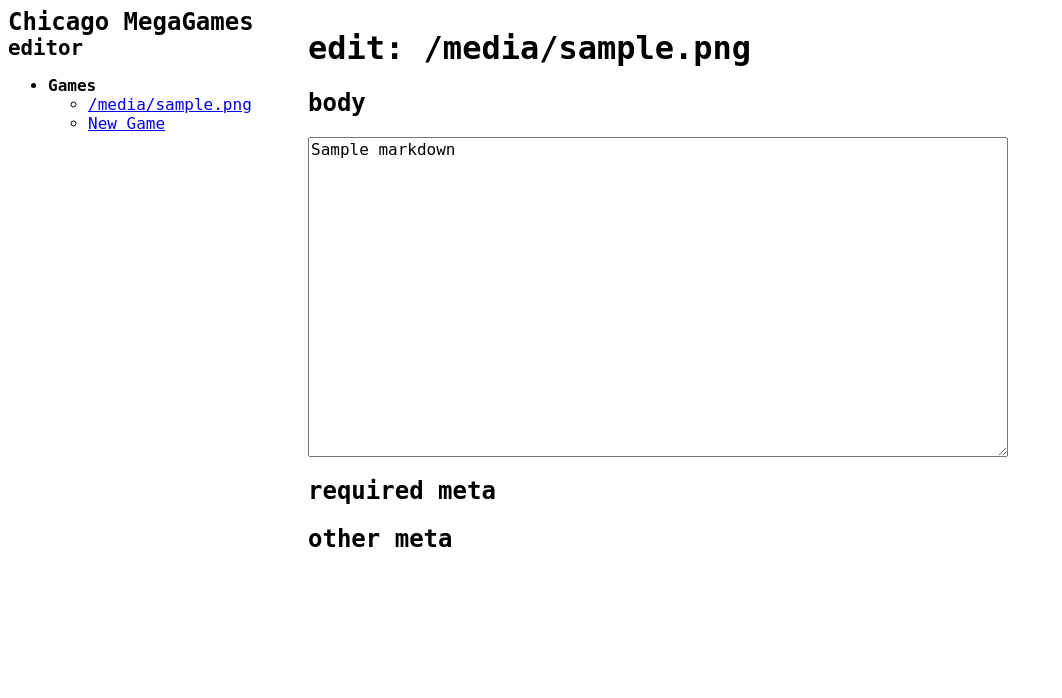
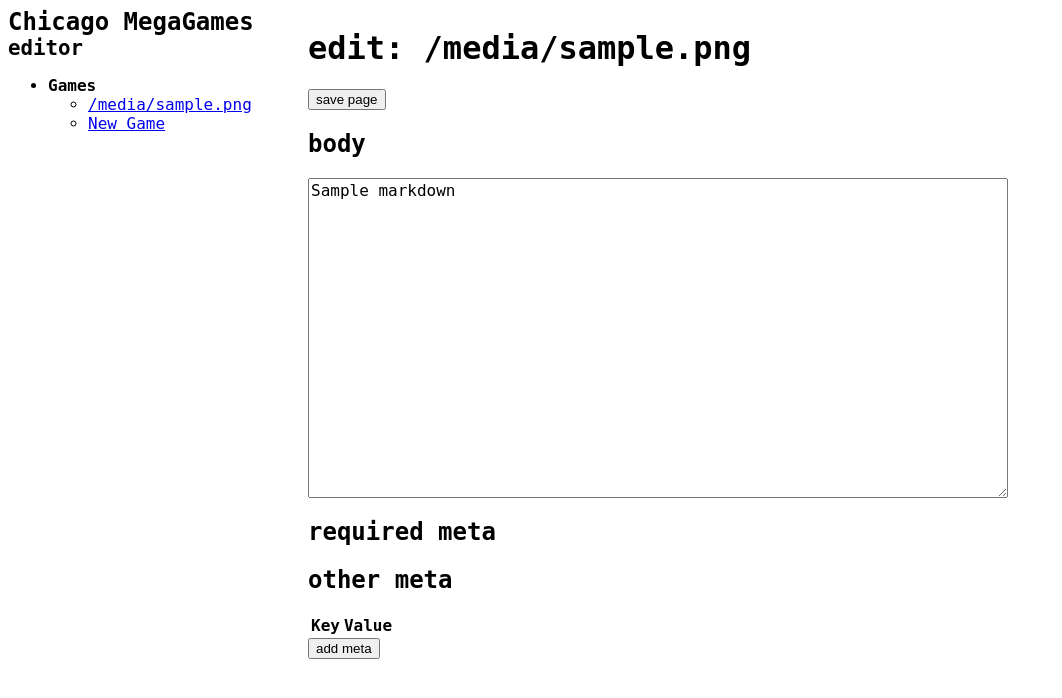
Before and after one commit to chicagomegagames/website-editor, a Flask app: template templates/edit.html in a window 1280 px wide. Shown: the top 698 px of the page, without its empty margins (0-1062 px from the left). Run offline with Flask 2, Linux system fonts and the light colour scheme; the template is opened without the code that fills it: most values are stand-ins (such as "Sample title", 1, 10 or a date in 2020); lists and menus that the app fills with data are empty.

Commit message:
First pass at updating page contents

```diff
--- a/app/server.py
+++ b/app/server.py
@@ -1,5 +1,6 @@
-from flask import Flask, render_template
-from .models import Game
+from flask import Flask, render_template, request, jsonify
+from .models import Game, InvalidModelError
+import sys
 
 app = Flask("makeme_admin")
 
@@ -25,8 +26,26 @@ def game(filename):
 @app.route("/game/<filename>/edit", methods=["GET", "POST"])
 def edit_game(filename):
     game = Game(filename)
-    # if request.method == "POST":
-    #   game.update(**request.form)
+    errors = []
+
+    if request.method == "POST":
+        # assumption: if you posted data to this route, it is
+        # valid json. gorrammit.
+        game.update(**request.form)
+        if not game.validate():
+            errors = game.errors
+        else:
+            game.save()
+
+        response = {}
+        if errors != []:
+            response["errors"] = errors
+            response["success"] = False
+        else:
+            response["success"] = True
+            response["model"] = game.serialize()
+
+        return jsonify(**response)
 
     required_meta = {}
     other_meta = {}
@@ -40,7 +59,7 @@ def edit_game(filename):
         if key not in required_meta:
             required_meta[key] = None
 
-    return template("edit.html", model=game, required_meta=required_meta, other_meta=other_meta)
+    return template("edit.html", model=game, required_meta=required_meta, other_meta=other_meta, errors=errors)
 
 def run_app():
     app.run()
--- /dev/null
+++ b/static/js/main.js
@@ -0,0 +1,71 @@
+document.addEventListener("DOMContentLoaded", function(evt) {
+  var edit_form = document.querySelector("#edit");
+  if (edit_form) {
+    load_form(edit_form);
+  }
+
+  var add_game = document.querySelector("#add_game");
+  if (add_game) {
+    load_add_game(add_game);
+  }
+});
+
+function page_alert(message) {
+  alert(message);
+}
+
+function load_form(form) {
+  // add_meta_btn = form.querySelector("#add_meta");
+  // add_meta_btn.addEventListener("click", function(evt) {
+  //   evt.preventDefault();
+  //
+  //   now = Date.now()
+  // });
+
+  form.addEventListener("submit", function(e) {
+    e.preventDefault();
+
+    var model = {}
+    model.markdown = form.querySelector("textarea[name=content]").value;
+    model.metadata = {}
+
+    required_meta_inputs = [...form.querySelectorAll("input[name^=required_meta]")]
+    required_meta_inputs.forEach(function(element) {
+      var key = element.getAttribute("data-metadata-name");
+      var value = element.value;
+
+      model.metadata[key] = value;
+    })
+
+    optional_meta_keys = [...form.querySelectorAll("input.extra_meta[data-metadata-type=key]")]
+    optional_meta_keys.forEach(function(element) {
+      var key = element.value;
+      var metadata_key = element.getAttribute("data-metadata-name");
+      var value_search = "input.extra_meta[data-metadata-type=value][data-metadata-name=" + metadata_key + "]"
+      var value_element = form.querySelector(value_search);
+      var value = value_element.value;
+
+      if (!(key in model.metadata)) {
+        model.metadata[key] = value;
+      }
+    });
+
+    console.log(model);
+
+    var xhr = new XMLHttpRequest()
+    xhr.addEventListener("load", function(evt) {
+      console.log("loaded");
+      console.log(xhr.response);
+      var response = JSON.parse(xhr.response);
+      if (response.success === true) {
+        page_alert("successfully saved!");
+      }
+    });
+
+    xhr.open("POST", document.URL, true);
+    xhr.overrideMimeType("application/json");
+    xhr.send(JSON.stringify(model));
+
+    return false;
+  }, false);
+}
--- a/templates/edit.html
+++ b/templates/edit.html
@@ -1,24 +1,38 @@
 {% extends "base.html" %}
 
 {% block main %}
+    <form id="edit">
         <h1>edit: {{model.filename}}</h1>
+        <input type="submit" value="save page" />
         <h2>body</h2>
         <textarea name="content">{{model.markdown|safe}}</textarea>
 
         <h2>required meta</h2>
         {% for key, value in required_meta.items() -%}
         <label for="required_meta[{{key}}]">{{key}}: </label>
-    <input type="text" name="required_meta[{{key}}]" value={{value|safe}} />
+        <input type="text" name="required_meta[{{key}}]" value="{{value|safe}}" data-metadata-name="{{key}}" data-metadata-type="value" />
         <br />
         {% endfor -%}
 
         <h2>other meta</h2>
+        <table id="other_meta">
+            <tr>
+                <th>Key</th>
+                <th>Value</th>
+            </tr>
             {% for key, value in other_meta.items() -%}
-    <label for="metadata-key[{{key}}]">Key: </label>
-    <input type="text" name="metadata-key[{{key}}]" value="{{key|safe}}" />
+            <tr>
+                <td>
+                    <input type="text" class="extra_meta extra_meta_key"  value="{{key|safe}}" data-metadata-name="{{key}}" data-metadata-type="key" />
+                </td>
+                <td>
+                    <input type="text" class="extra_meta extra_meta_value" value="{{value|safe}}" data-metadata-name="{{key}}" data-metadata-type="value" />
+                </td>
+            </tr>
+            {% endfor %}
+        </table>
 
-    <label for="metadata-value[{{key}}]">Value</label>
-    <input type="text" name="metadata-value[{{key}}]" value="{{value|safe}}" />
-    <br />
-    {% endfor %}
+        <button id="add_meta">add meta</button>
+
+    </form>
 {% endblock %}
```
Also changed, not shown: app/models/base_model.py (+38 -7 lines). Lines whose indentation alone changed are shown as unchanged.
